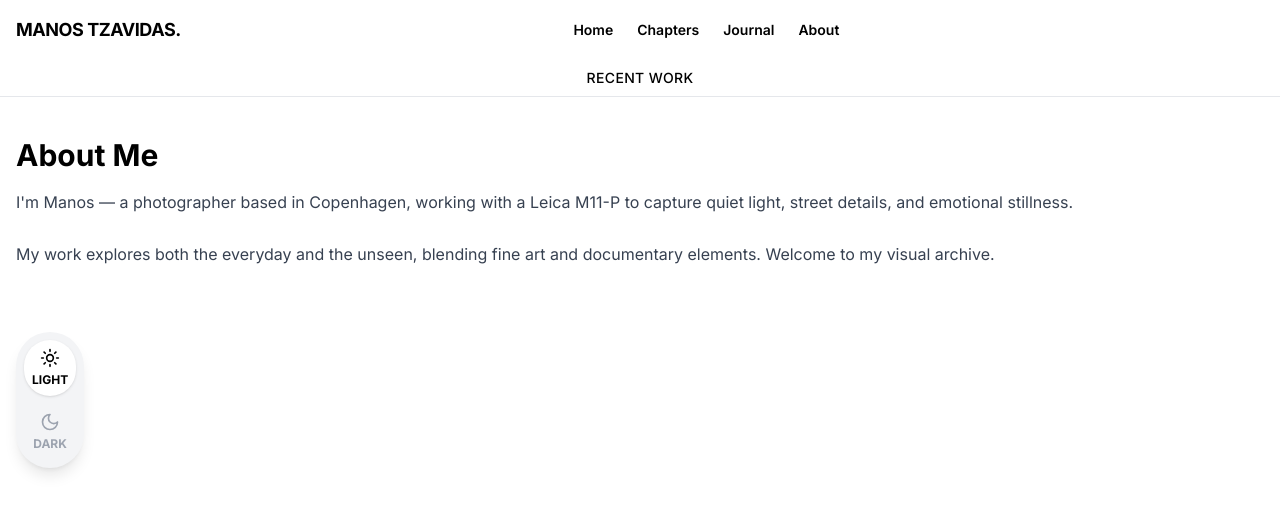
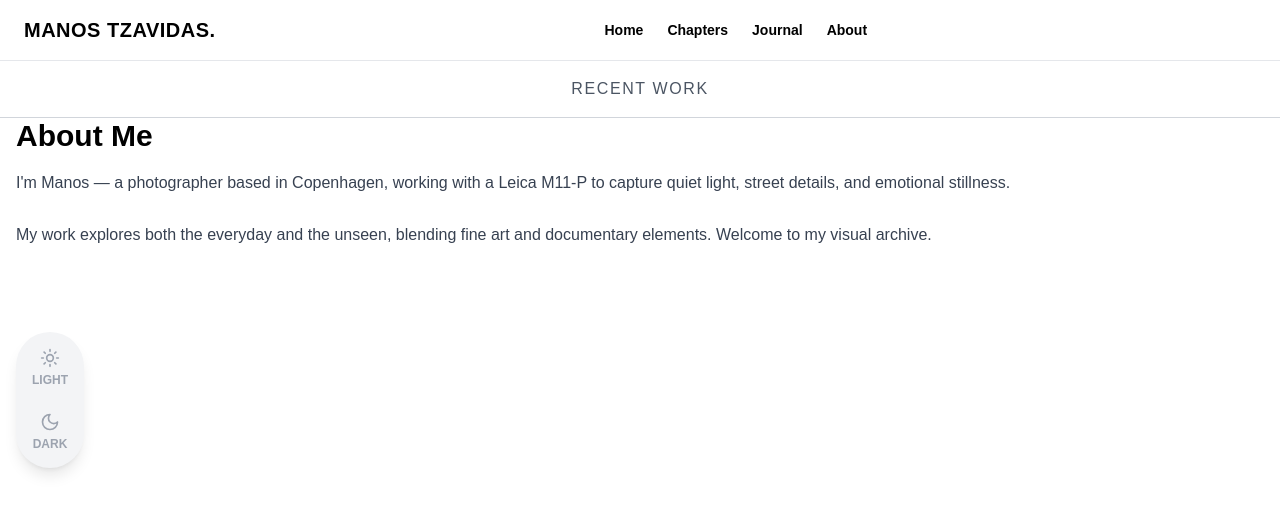
Before and after one commit to Homer-0/my-photo-site, a Next.js app: page /about in a window 1280 px wide. Shown: the top 512 px of the page. Built offline with nearby package versions, Linux system fonts and the light colour scheme; a web font is replaced by a local one.

Commit message:
Update layout.tsx

```diff
--- a/app/layout.tsx
+++ b/app/layout.tsx
@@ -1,64 +1,52 @@
 // app/layout.tsx
-
-import './globals.css';
-import { Inter } from "next/font/google";
+import "./globals.css";
 import Link from "next/link";
-import { ThemeProvider } from "next-themes";
-import ThemeSwitcher from '../components/ThemeSwitcher';
-
-const inter = Inter({ subsets: ["latin"] });
+import ThemeSwitcher from "../components/ThemeSwitcher";
 
 export const metadata = {
-  title: "Manos Tzavidas",
-  description: "Photographic work by Manos Tzavidas",
+  title: "Manos Tzavidas – Photography",
+  description: "Photography portfolio by Manos Tzavidas",
 };
 
-export default function RootLayout({
-  children,
-}: {
-  children: React.ReactNode;
-}) {
+export default function RootLayout({ children }: { children: React.ReactNode }) {
   return (
-    <html lang="en" suppressHydrationWarning>
-      <body className={`${inter.className} bg-white text-black dark:bg-black dark:text-white`}>
-        <ThemeProvider attribute="class" defaultTheme="light" enableSystem>
-          <header className="sticky top-0 z-50 w-full border-b bg-white/70 dark:bg-black/70 backdrop-blur">
-            <div className="mx-auto flex max-w-7xl items-center justify-between px-4 py-4">
-              {/* Left: Site title */}
-              <Link href="/">
-                <span className="text-lg font-bold tracking-tight">MANOS TZAVIDAS.</span>
-              </Link>
+    <html lang="en">
+      <body className="bg-white text-black dark:bg-black dark:text-white transition-colors duration-300">
+        {/* Sticky Top Navbar */}
+        <header className="sticky top-0 z-50 bg-white dark:bg-black border-b border-gray-300 dark:border-gray-700">
+          <div className="flex items-center justify-between px-6 py-4">
+            {/* Left: Logo */}
+            <Link href="/" className="text-xl font-bold tracking-wide">
+              MANOS TZAVIDAS.
+            </Link>
 
-              {/* Center: Navigation */}
-              <nav className="space-x-6 text-sm font-semibold">
-                <Link href="/" className="hover:underline">
-                  Home
-                </Link>
-                <Link href="#" className="hover:underline">
-                  Chapters
-                </Link>
-                <Link href="#" className="hover:underline">
-                  Journal
-                </Link>
-                <Link href="#" className="hover:underline">
-                  About
-                </Link>
-              </nav>
+            {/* Middle: Nav Links */}
+            <nav className="space-x-6 text-sm font-semibold">
+              <Link href="/" className="hover:underline">Home</Link>
+              <Link href="/chapters" className="hover:underline">Chapters</Link>
+              <Link href="/journal" className="hover:underline">Journal</Link>
+              <Link href="/about" className="hover:underline">About</Link>
+            </nav>
 
-              {/* Right: Empty for now */}
-              <div className="w-8" />
+            {/* Right: Theme toggle */}
+            <div className="flex items-center">
+              <ThemeSwitcher />
             </div>
-            <div className="text-center py-2 text-sm font-medium tracking-wide uppercase">
+          </div>
+
+          {/* Grey Divider */}
+          <div className="border-t border-gray-200 dark:border-gray-700"></div>
+
+          {/* Recent Work label */}
+          <div className="py-4 text-center">
+            <h2 className="text-base font-medium uppercase tracking-widest text-gray-600 dark:text-gray-400">
               Recent Work
-            </div>
-          </header>
+            </h2>
+          </div>
+        </header>
 
-          {/* Floating theme switcher */}
-          <ThemeSwitcher />
-
-          {/* Page content */}
-          <main className="mx-auto max-w-7xl px-4 py-10">{children}</main>
-        </ThemeProvider>
+        {/* Page Content */}
+        <main className="max-w-7xl mx-auto px-4">{children}</main>
       </body>
     </html>
   );
```
